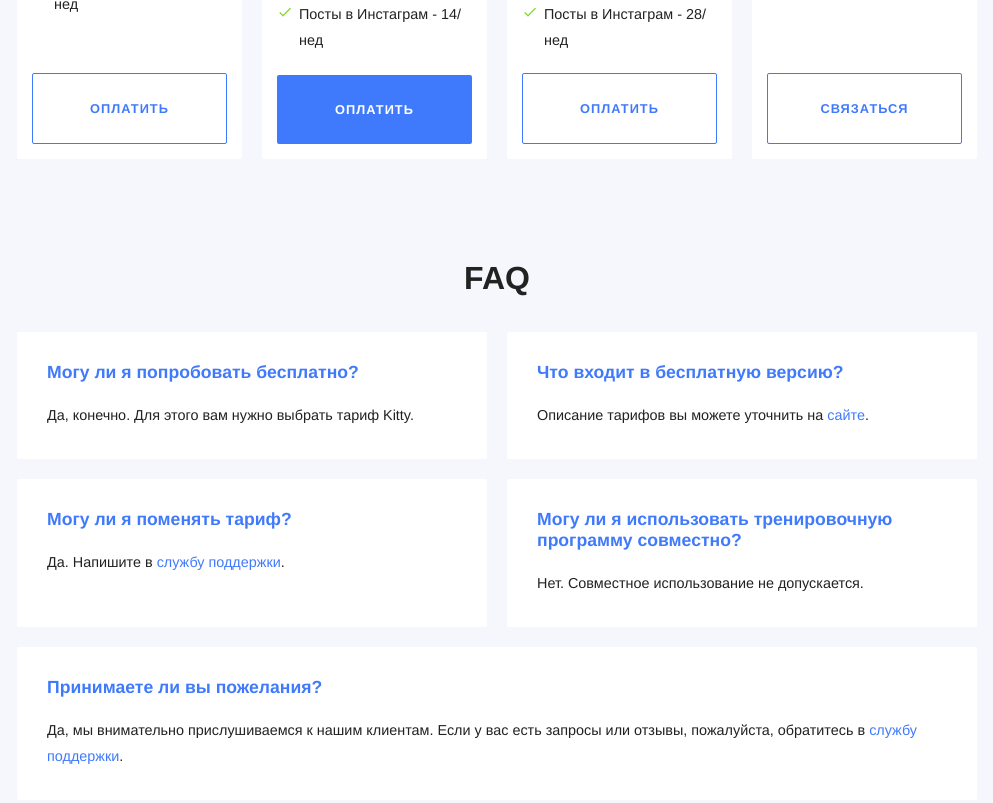
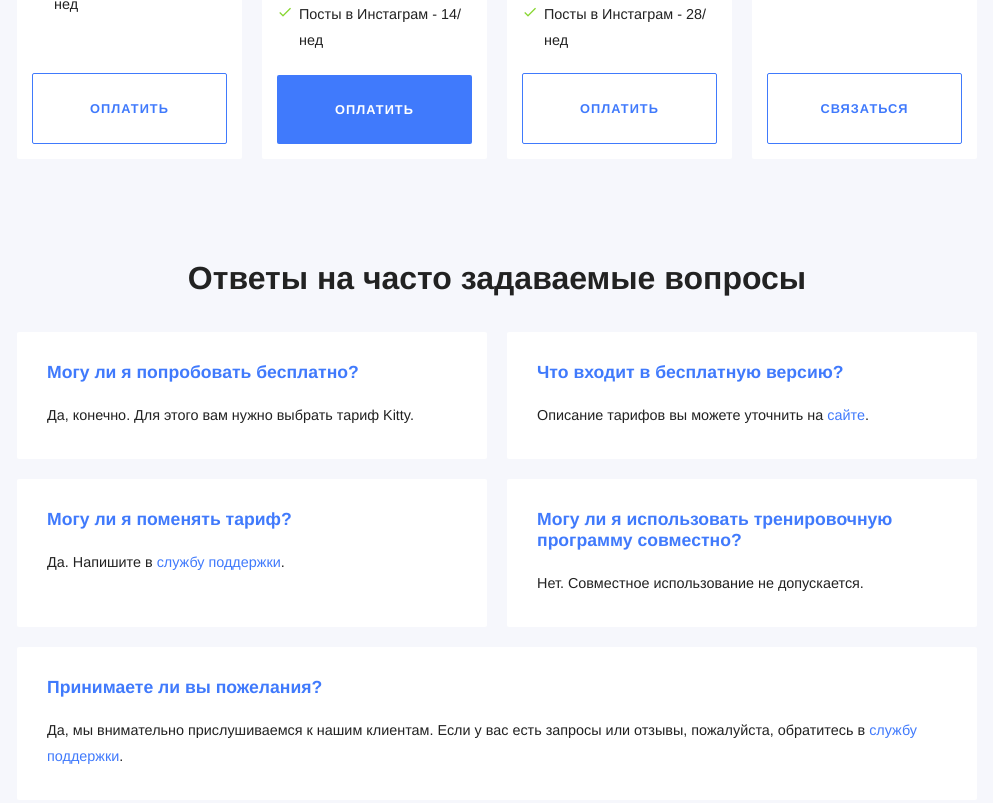
Before and after one commit to RakhimyanTim/adroholic.github.io, a Jekyll site: the page built from pages/pricing.html, in a window 1280 px wide and 900 px high, scrolled down 795 px. Shown: the top 803 px of the window, without its empty margins (143-1136 px from the left). Built offline with Jekyll 4.4.1, drawn with Linux system fonts in a browser that asks for light colours; some web fonts are replaced.

Commit message:
Update pricing.html

```diff
--- a/pages/pricing.html
+++ b/pages/pricing.html
@@ -19,7 +19,7 @@ permalink: /pricing/
 
 
 <section class="faq">
-	<h2 id="faq">FAQ</h2>
+	<h2 id="faq">Ответы на часто задаваемые вопросы</h2>
 
 	<ul class="cards">
 		{% include components/pricing/faq.html q="Могу ли я попробовать бесплатно?" a="Да, конечно. Для этого вам нужно выбрать тариф Kitty." %}
```
